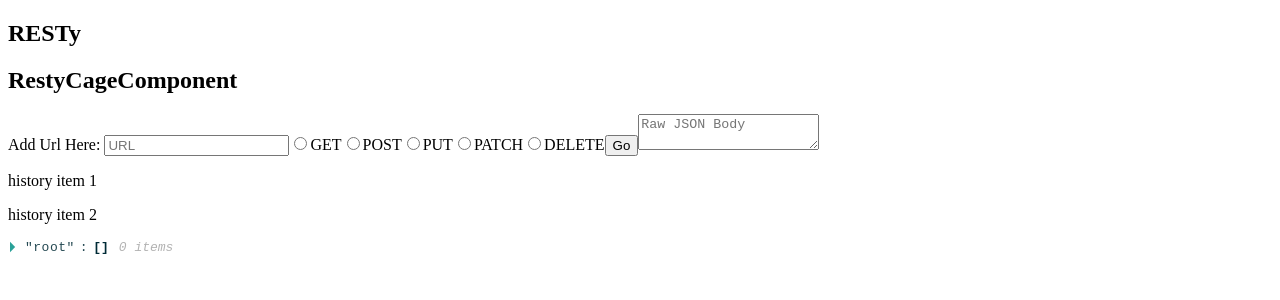
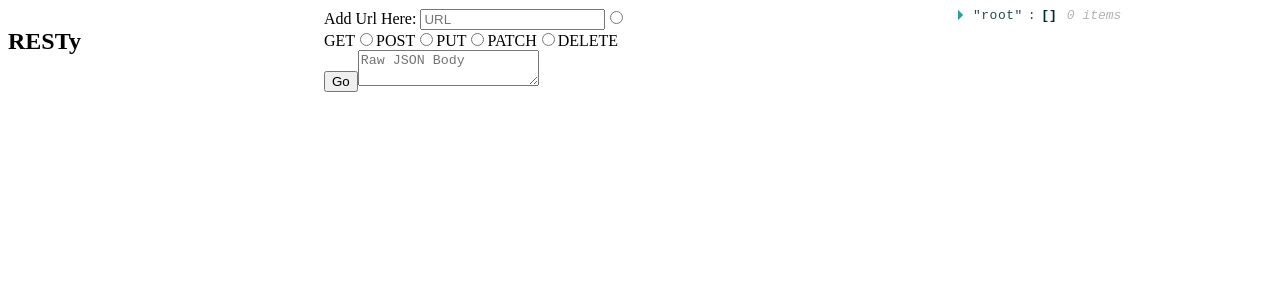
Before and after one commit to pete-hamrick/RESTy, a React app: page / in a window 1280 px wide. Shown: the top 300 px of the page. Built offline with nearby package versions, Linux system fonts and the light colour scheme.

Commit message:
still no tests. css imported but the live site does not look like i intend it too. need to kinda reset before making the lab work

```diff
--- a/src/Containers/RestyContainer.jsx
+++ b/src/Containers/RestyContainer.jsx
@@ -4,7 +4,7 @@
 import RestyDisplay from '../components/resty/RestyDisplay';
 import RestyHeader from '../components/resty/RestyHeader';
 import { fetchRequest } from '../services/fetchUtils';
-import './styles/RestyContainer.css';
+import style from './styles/RestyContainer.css';
 
 export default class RestyCage extends Component {
   state = {
@@ -26,28 +26,32 @@
 
   handleSubmit = async (e) => {
     e.preventDefault();
-    const { urlInput, selectedMethod, jsonInput } = this.state;
-    this.setState({ loading: true });
-    const response = await fetchRequest(selectedMethod, urlInput, jsonInput);
+    const { urlInput, methodSelection, jsonInput, history } = this.state;
+    this.setState({
+      loading: true,
+      methodSelection,
+      history: [...history, { url: urlInput, method: methodSelection }],
+    });
+    const response = await fetchRequest(methodSelection, urlInput, jsonInput);
     this.setState({ response, loading: false });
   };
 
   render() {
-    const { urlInput, selectedMethod, jsonInput, history, response } =
+    const { urlInput, methodSelection, jsonInput, history, response } =
       this.state;
     return (
-      <section className="container">
-        <RestyHeader />
-        <h1>RestyCageComponent</h1>
+      <section className={style.container}>
+        <RestyHeader className={style.header} />
         <RestyForm
+          className={style.form}
           urlInput={urlInput}
-          selectedMethod={selectedMethod}
+          methodSelection={methodSelection}
           jsonInput={jsonInput}
           onInput={this.handleChange}
           onSubmit={this.handleSubmit}
         />
-        <RestyHistory history={history} />
-        <RestyDisplay response={response} />
+        <RestyHistory className={style.history} history={history} />
+        <RestyDisplay className={style.display} response={response} />
       </section>
     );
   }
--- a/src/components/resty/RestyDisplay.jsx
+++ b/src/components/resty/RestyDisplay.jsx
@@ -1,10 +1,9 @@
 import React from 'react';
 import ReactJson from 'react-json-view';
-import '../../Containers/styles/RestyContainer.css';
 
 function RestyDisplay({ response }) {
   return (
-    <section aria-label="resultsDisplay" className="results">
+    <section aria-label="resultsDisplay">
       <ReactJson src={response} />
     </section>
   );
--- a/src/components/resty/RestyForm.jsx
+++ b/src/components/resty/RestyForm.jsx
@@ -1,11 +1,10 @@
 import React from 'react';
 import MethodInput from './MethodInput';
-import '../../Containers/styles/RestyContainer.css';
 
-function RestyForm({ onSubmit, onInput, urlInput, selectedMethod, jsonInput }) {
+function RestyForm({ onSubmit, onInput, urlInput, jsonInput }) {
   const methods = ['GET', 'POST', 'PUT', 'PATCH', 'DELETE'];
   return (
-    <form onSubmit={onSubmit} className="form">
+    <form onSubmit={onSubmit}>
       <label htmlFor="urlInput">Add Url Here: </label>
       <input
         id="urlInput"
@@ -13,6 +12,7 @@
         value={urlInput}
         onChange={onInput}
         placeholder="URL"
+        aria-label="urlInput"
       ></input>
 
       {methods.map((method) => (
--- a/src/components/resty/RestyHeader.jsx
+++ b/src/components/resty/RestyHeader.jsx
@@ -3,7 +3,7 @@
 
 function RestyHeader() {
   return (
-    <header className="header">
+    <header>
       <h1>RESTy</h1>
     </header>
   );
--- a/src/components/resty/RestyHistory.jsx
+++ b/src/components/resty/RestyHistory.jsx
@@ -1,15 +1,16 @@
 import React from 'react';
-import '../../Containers/styles/RestyContainer.css';
 
-function RestyHistory() {
+function RestyHistory({ history }) {
   return (
-    <section className="history">
-      <p>history item 1</p>
-      <p>history item 2</p>
+    <section>
+      {history.map((item) => {
+        <div>
+          <h6>{item.method}</h6>
+          <p>{item.url}</p>
+        </div>;
+      })}
     </section>
   );
 }
-// TODO pass down history as props
-// map through history and
 
 export default RestyHistory;
--- a/src/services/fetchUtils.js
+++ b/src/services/fetchUtils.js
@@ -9,7 +9,7 @@
     method,
     headers: {
       'Content-Type': 'application/json',
-      [jsonInput.length ? body : null]: [jsonInput.length ? jsonInput : null],
+      // need to put the jsonInput here somehow
     },
   });
   const response = await res.json();
```
